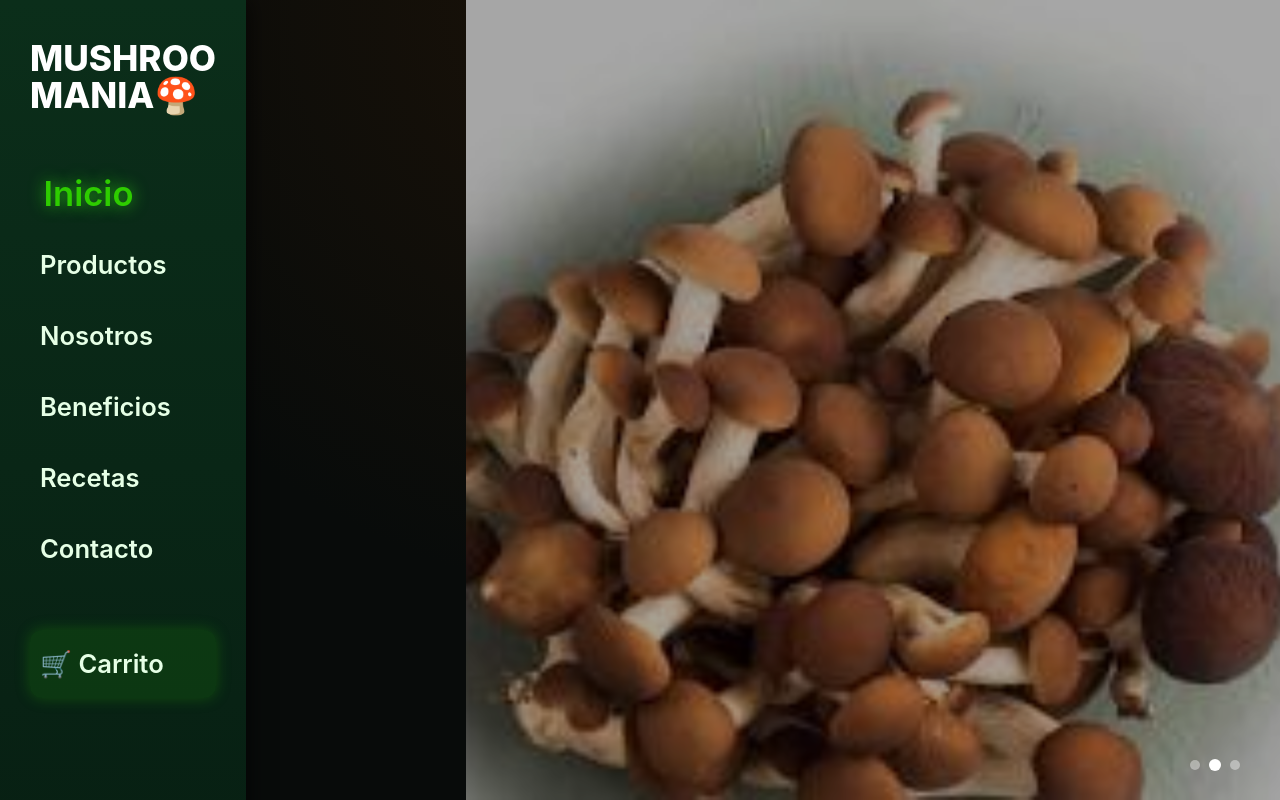
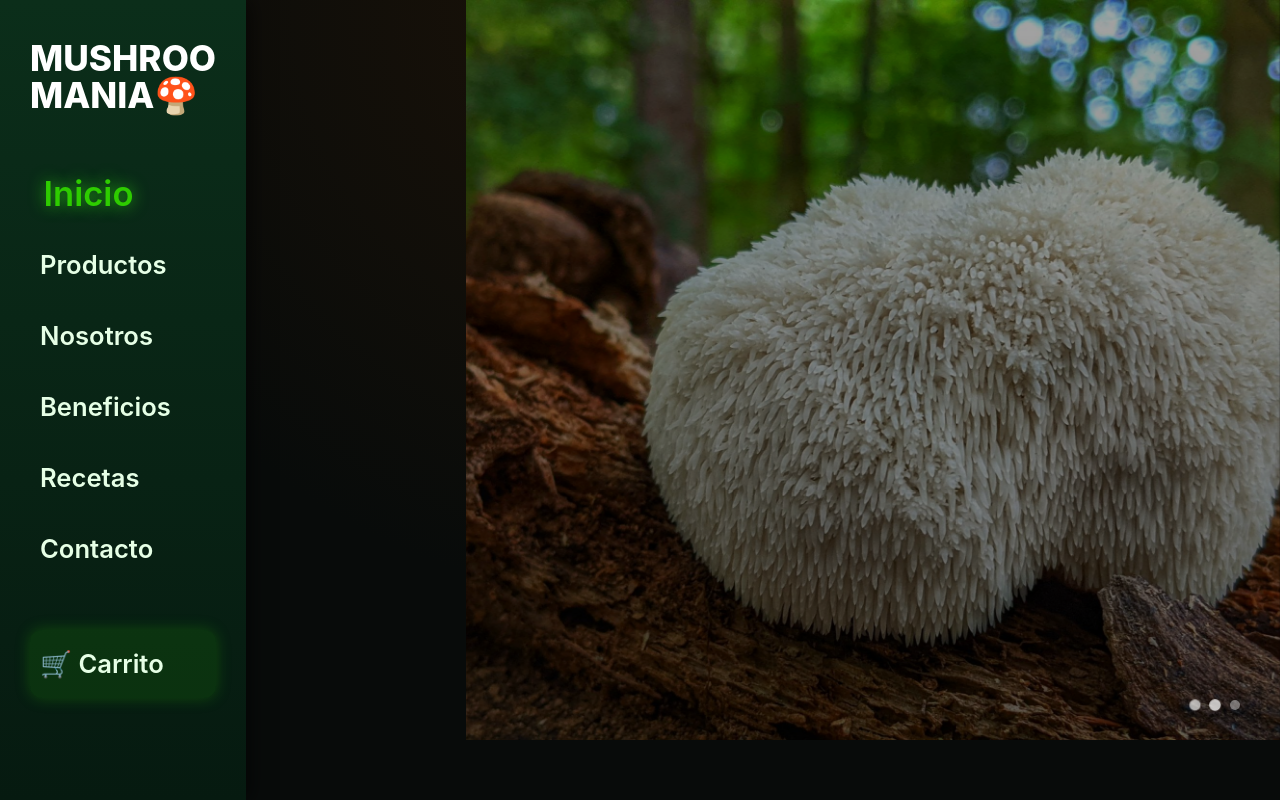
Before and after one commit to HilanAlegria/Mushroomsmania-LLC, a Vue app: page / in a window 1280 px wide. Shown: the top 800 px of the page. Built offline with nearby package versions, Linux system fonts and the light colour scheme.

Commit message:
Ajustes Tailwind

```diff
--- a/src/App.vue
+++ b/src/App.vue
@@ -1,17 +1,20 @@
 <template>
   <div class="app-layout">
+    <!-- Menú lateral -->
     <NavBar />
 
+    <!-- Contenido principal -->
     <main class="content">
       <router-view v-slot="{ Component }">
         <transition name="fade-slide" mode="out-in">
           <component :is="Component" :key="$route.fullPath" />
         </transition>
       </router-view>
-
-      <Footer />
     </main>
   </div>
+
+  <!-- Footer FUERA del content -->
+  <Footer />
 </template>
 
 <script>
@@ -32,6 +35,7 @@ export default {
   display: flex;
 }
 
+/* Contenido desplazado por el sidebar */
 .content {
   margin-left: 220px;
   width: calc(100% - 220px);
--- a/src/pages/Home.vue
+++ b/src/pages/Home.vue
@@ -1,6 +1,17 @@
 <template>
-  <section class="hero" :style="heroStyle">
+  <section class="hero">
+    <!-- Slides -->
+    <div
+      v-for="(img, index) in heroImages"
+      :key="img"
+      class="hero-slide"
+      :class="{ active: currentIndex === index }"
+      :style="{ backgroundImage: `url(${img})` }"
+    ></div>
+
+    <!-- Overlay -->
     <div class="overlay"></div>
+
     <!-- Indicadores -->
     <div class="hero-indicators">
       <span
@@ -11,7 +22,6 @@
     </div>
   </section>
 </template>
-
 
 <script>
 export default {
@@ -31,58 +41,47 @@ export default {
     this.interval = setInterval(() => {
       this.currentIndex =
         (this.currentIndex + 1) % this.heroImages.length;
-    }, 4000);
+    }, 5000);
   },
   beforeUnmount() {
     clearInterval(this.interval);
-  },
-  computed: {
-    heroStyle() {
-      return {
-        backgroundImage: `url(${this.heroImages[this.currentIndex]})`
-      };
-    }
   }
 };
 </script>
 
-
 <style scoped>
 .hero {
-  height: 100vh;
+  position: relative;
   width: 100%;
+  min-height: calc(100vh - 60px); /* ajusta si tu navbar cambia */
+  overflow: hidden;
+}
+
+/* Slides */
+.hero-slide {
+  position: absolute;
+  inset: 0;
   background-size: cover;
   background-position: center;
-  position: relative;
-  transition: background-image 1s ease-in-out;
+  opacity: 0;
+  transition: opacity 1.2s ease-in-out;
 }
 
-.hero-title {
-  position: absolute;
-  top: 50%;
-  left: 50%;
-  transform: translate(-50%, -50%);
-  color: white;
-  font-size: 4.5rem;
-  font-weight: 700;
-  letter-spacing: 2px;
-  z-index: 2;
-  text-align: center;
+.hero-slide.active {
+  opacity: 1;
+  z-index: 1;
 }
 
-/* Responsive */
-@media (max-width: 768px) {
-  .hero-title {
-    font-size: 3rem;
-  }
-}
-
-
-/* Oscurecido elegante */
+/* Overlay elegante */
 .overlay {
   position: absolute;
   inset: 0;
-  background: rgba(0, 0, 0, 0.35);
+  background: linear-gradient(
+    to bottom,
+    rgba(0, 0, 0, 0.35),
+    rgba(0, 0, 0, 0.55)
+  );
+  z-index: 2;
 }
 
 /* Indicadores */
@@ -92,19 +91,31 @@ export default {
   right: 40px;
   display: flex;
   gap: 10px;
-  z-index: 2;
+  z-index: 3;
 }
 
 .hero-indicators span {
   width: 10px;
   height: 10px;
   border-radius: 50%;
-  background: rgba(255,255,255,0.4);
-  transition: all 0.3s;
+  background: rgba(255, 255, 255, 0.4);
+  transition: all 0.3s ease;
 }
 
 .hero-indicators span.active {
   background: white;
-  transform: scale(1.2);
+  transform: scale(1.3);
+}
+
+/* Responsive */
+@media (max-width: 768px) {
+  .hero {
+    min-height: 70vh;
+  }
+
+  .hero-indicators {
+    right: 20px;
+    bottom: 20px;
+  }
 }
 </style>
```
